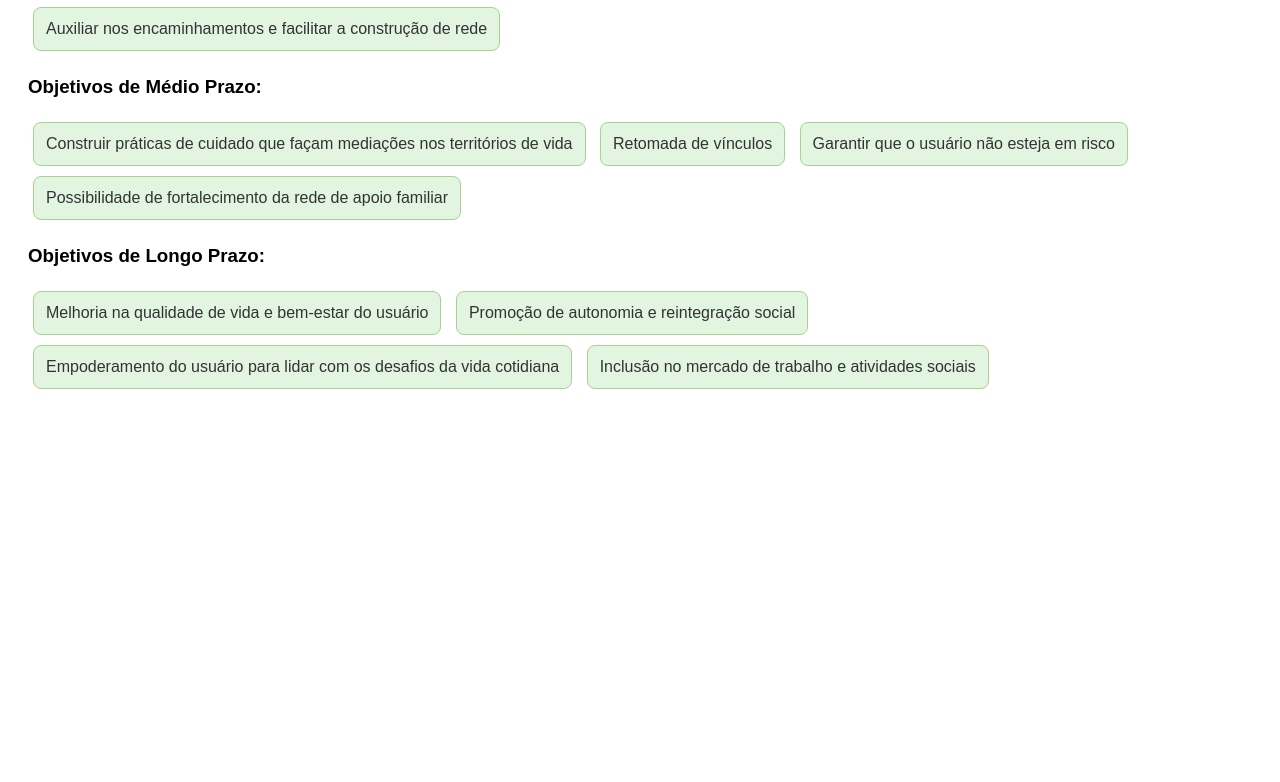
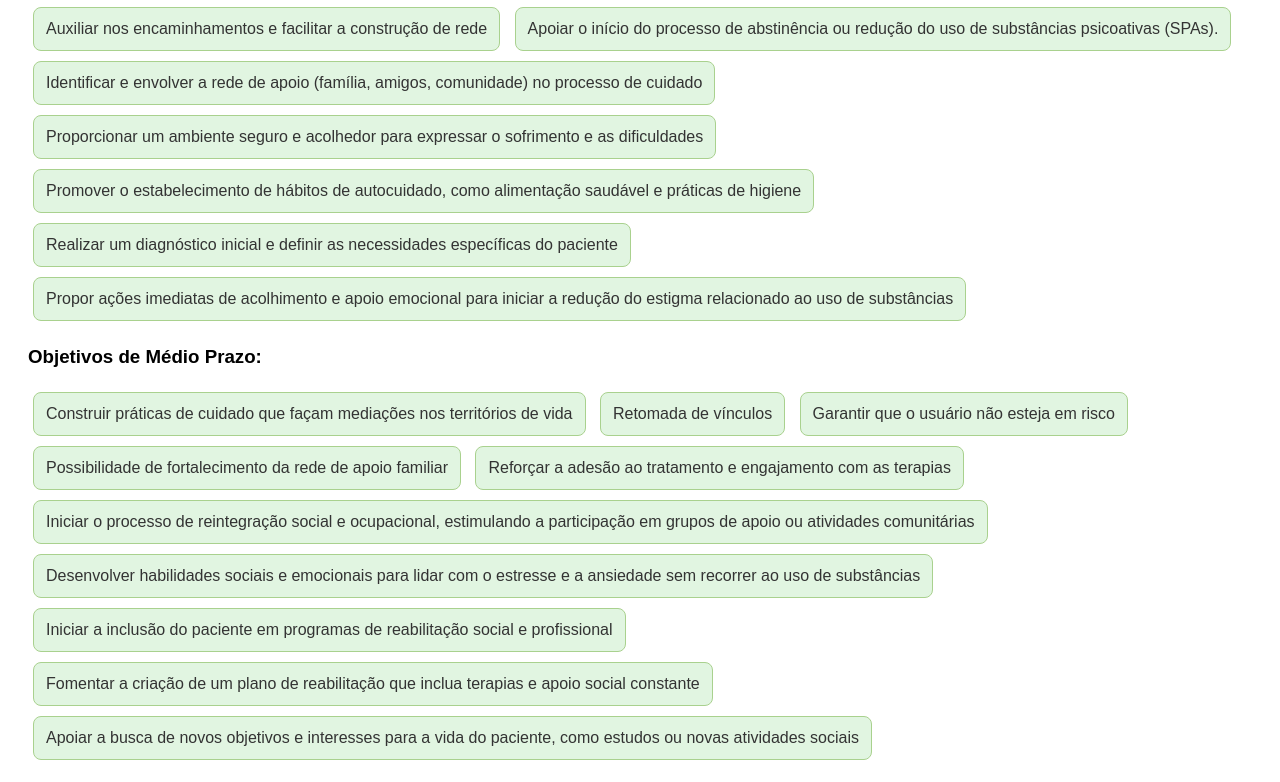
Before and after one commit to equipereviver/ptspec, a plain HTML site: page index.html in a window 1280 px wide. Shown: the part 1565-2347 px from the top of the page. Before the commit the page ends 2007 px from the top, so only its background shows below. Drawn offline with Linux system fonts and the light colour scheme.

Commit message:
Update index.html

```diff
--- a/index.html
+++ b/index.html
@@ -128,6 +128,12 @@
     <div class="campo" onclick="adicionarTexto('Acolher usuário, uso e seu sofrimento', 'objetivosCurtoPrazo')">Acolher usuário, uso e seu sofrimento</div>
     <div class="campo" onclick="adicionarTexto('Ressaltar a subjetividade e singularidade na construção do cuidado e na elaboração do PTS', 'objetivosCurtoPrazo')">Ressaltar a subjetividade e singularidade na construção do cuidado e na elaboração do PTS</div>
     <div class="campo" onclick="adicionarTexto('Auxiliar nos encaminhamentos e facilitar a construção de rede', 'objetivosCurtoPrazo')">Auxiliar nos encaminhamentos e facilitar a construção de rede</div>
+    <div class="campo" onclick="adicionarTexto('Apoiar o início do processo de abstinência ou redução do uso de substâncias psicoativas (SPAs)', 'objetivosCurtoPrazo')">Apoiar o início do processo de abstinência ou redução do uso de substâncias psicoativas (SPAs).</div>
+    <div class="campo" onclick="adicionarTexto('Identificar e envolver a rede de apoio (família, amigos, comunidade) no processo de cuidado', 'objetivosCurtoPrazo')">Identificar e envolver a rede de apoio (família, amigos, comunidade) no processo de cuidado</div>
+    <div class="campo" onclick="adicionarTexto('Proporcionar um ambiente seguro e acolhedor para expressar o sofrimento e as dificuldades', 'objetivosCurtoPrazo')">Proporcionar um ambiente seguro e acolhedor para expressar o sofrimento e as dificuldades</div>
+    <div class="campo" onclick="adicionarTexto('Promover o estabelecimento de hábitos de autocuidado, como alimentação saudável e práticas de higiene', 'objetivosCurtoPrazo')">Promover o estabelecimento de hábitos de autocuidado, como alimentação saudável e práticas de higiene</div>
+    <div class="campo" onclick="adicionarTexto('Realizar um diagnóstico inicial e definir as necessidades específicas do paciente', 'objetivosCurtoPrazo')">Realizar um diagnóstico inicial e definir as necessidades específicas do paciente</div>
+    <div class="campo" onclick="adicionarTexto('Propor ações imediatas de acolhimento e apoio emocional para iniciar a redução do estigma relacionado ao uso de substâncias', 'objetivosCurtoPrazo')">Propor ações imediatas de acolhimento e apoio emocional para iniciar a redução do estigma relacionado ao uso de substâncias</div>
 </div>
 
 <div class="section">
@@ -136,6 +142,12 @@
     <div class="campo" onclick="adicionarTexto('Retomada de vínculos', 'objetivosMedioPrazo')">Retomada de vínculos</div>
     <div class="campo" onclick="adicionarTexto('Garantir que o usuário não esteja em risco', 'objetivosMedioPrazo')">Garantir que o usuário não esteja em risco</div>
     <div class="campo" onclick="adicionarTexto('Possibilidade de fortalecimento da rede de apoio familiar', 'objetivosMedioPrazo')">Possibilidade de fortalecimento da rede de apoio familiar</div>
+    <div class="campo" onclick="adicionarTexto('Reforçar a adesão ao tratamento e engajamento com as terapias', 'objetivosMedioPrazo')">Reforçar a adesão ao tratamento e engajamento com as terapias</div>
+    <div class="campo" onclick="adicionarTexto('Iniciar o processo de reintegração social e ocupacional, estimulando a participação em grupos de apoio ou atividades comunitárias', 'objetivosMedioPrazo')">Iniciar o processo de reintegração social e ocupacional, estimulando a participação em grupos de apoio ou atividades comunitárias</div>
+    <div class="campo" onclick="adicionarTexto('Desenvolver habilidades sociais e emocionais para lidar com o estresse e a ansiedade sem recorrer ao uso de substâncias', 'objetivosMedioPrazo')">Desenvolver habilidades sociais e emocionais para lidar com o estresse e a ansiedade sem recorrer ao uso de substâncias</div>
+    <div class="campo" onclick="adicionarTexto('Iniciar a inclusão do paciente em programas de reabilitação social e profissional', 'objetivosMedioPrazo')">Iniciar a inclusão do paciente em programas de reabilitação social e profissional</div>
+    <div class="campo" onclick="adicionarTexto('Fomentar a criação de um plano de reabilitação que inclua terapias e apoio social constante', 'objetivosMedioPrazo')">Fomentar a criação de um plano de reabilitação que inclua terapias e apoio social constante</div>
+    <div class="campo" onclick="adicionarTexto('Apoiar a busca de novos objetivos e interesses para a vida do paciente, como estudos ou novas atividades sociais', 'objetivosMedioPrazo')">Apoiar a busca de novos objetivos e interesses para a vida do paciente, como estudos ou novas atividades sociais</div>
 </div>
 
 <div class="section">
```
